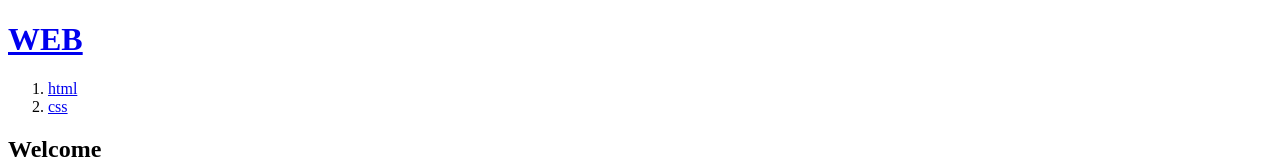
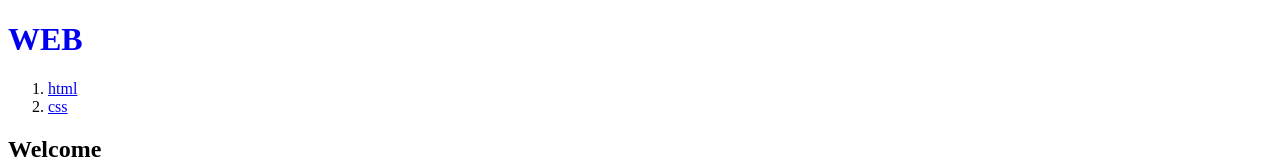
Before and after one commit to CLM-BONNY/next.js-basic, a Next.js app: page / in a window 1280 px wide. Shown: the top 160 px of the page. Built offline with nearby package versions, Linux system fonts and the light colour scheme.

Commit message:
feat. 전체 페이지 css 적용

```diff
--- a/src/app/globals.css
+++ b/src/app/globals.css
@@ -0,0 +1,3 @@
+h1 a {
+  text-decoration: none;
+}
```
